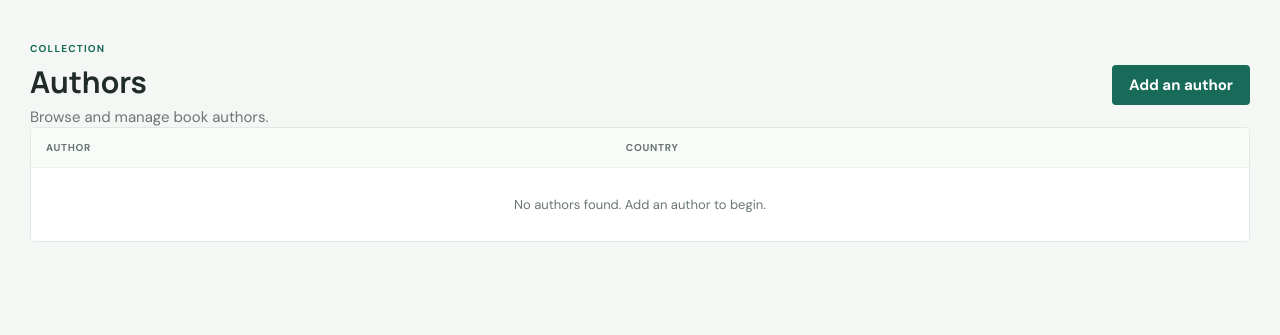
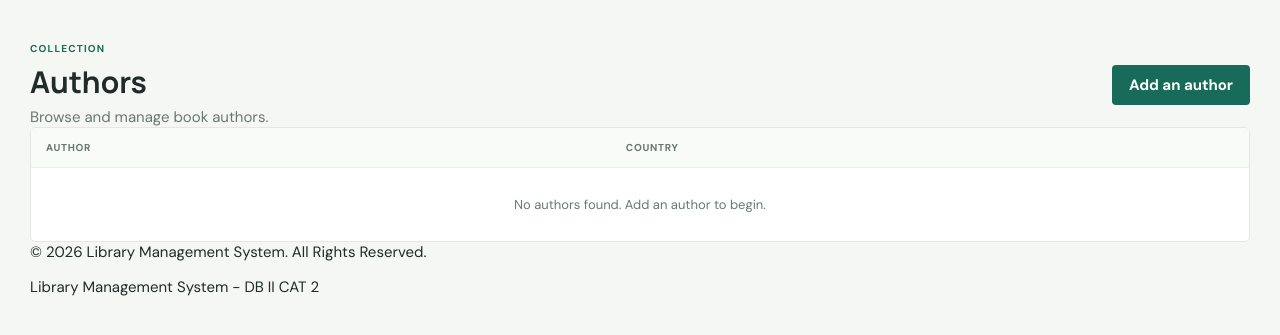
Before and after one commit to Kinmack/library-management-system-group-6, a PHP site: page /authors/index.php in a window 1280 px wide. Shown: the part 68-403 px from the top of the page. Run offline with PHP 8.4, Linux system fonts and the light colour scheme; the visitor is signed in with stand-in values (Sample User, id 1); data that the repository does not hold is empty.

Commit message:
Add footer to footer.php with copyright information

```diff
--- a/library-system/includes/footer.php
+++ b/library-system/includes/footer.php
@@ -1,3 +1,12 @@
-</main>
+<footer class="footer">
+    <p>
+        &copy; <?= date('Y') ?>
+        Library Management System.
+        All Rights Reserved.
+    </p>
+
+    <p>Library Management System - DB II CAT 2</p>
+</footer>
+
 </body>
 </html>
```
